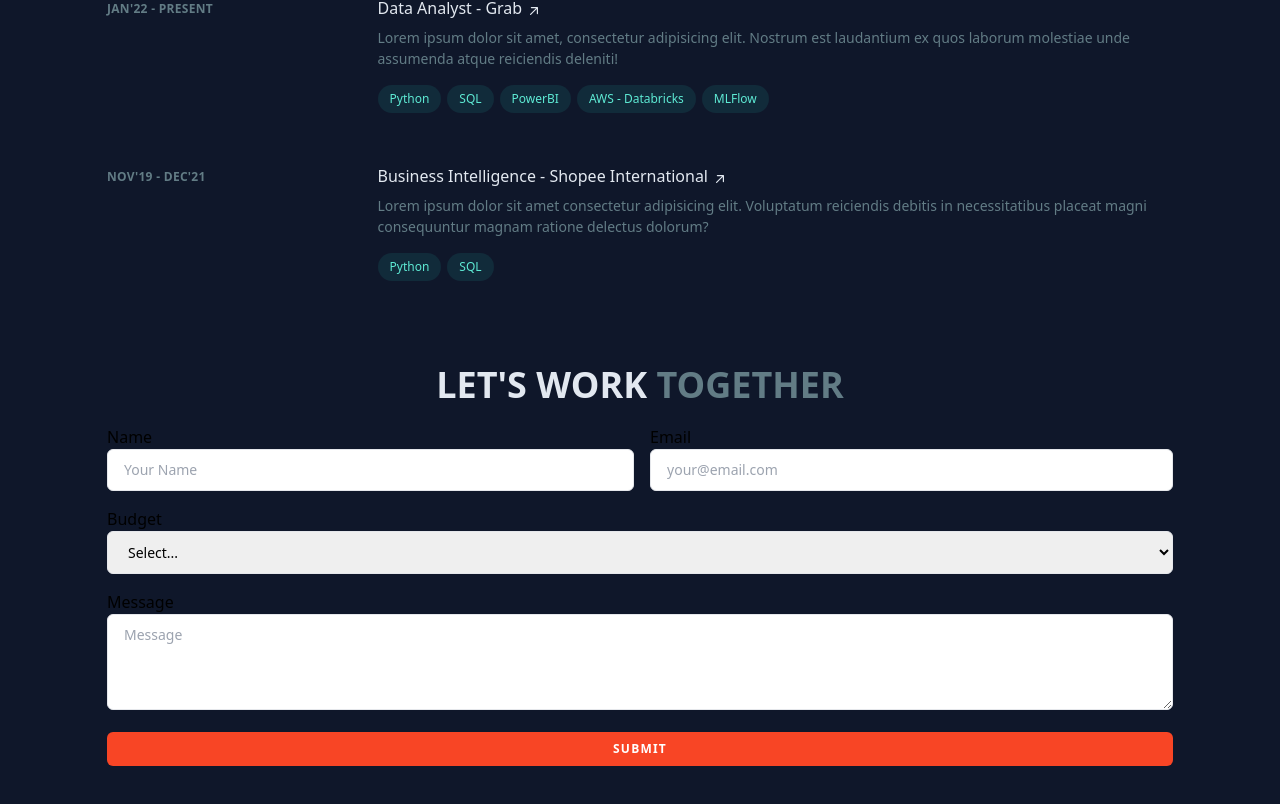
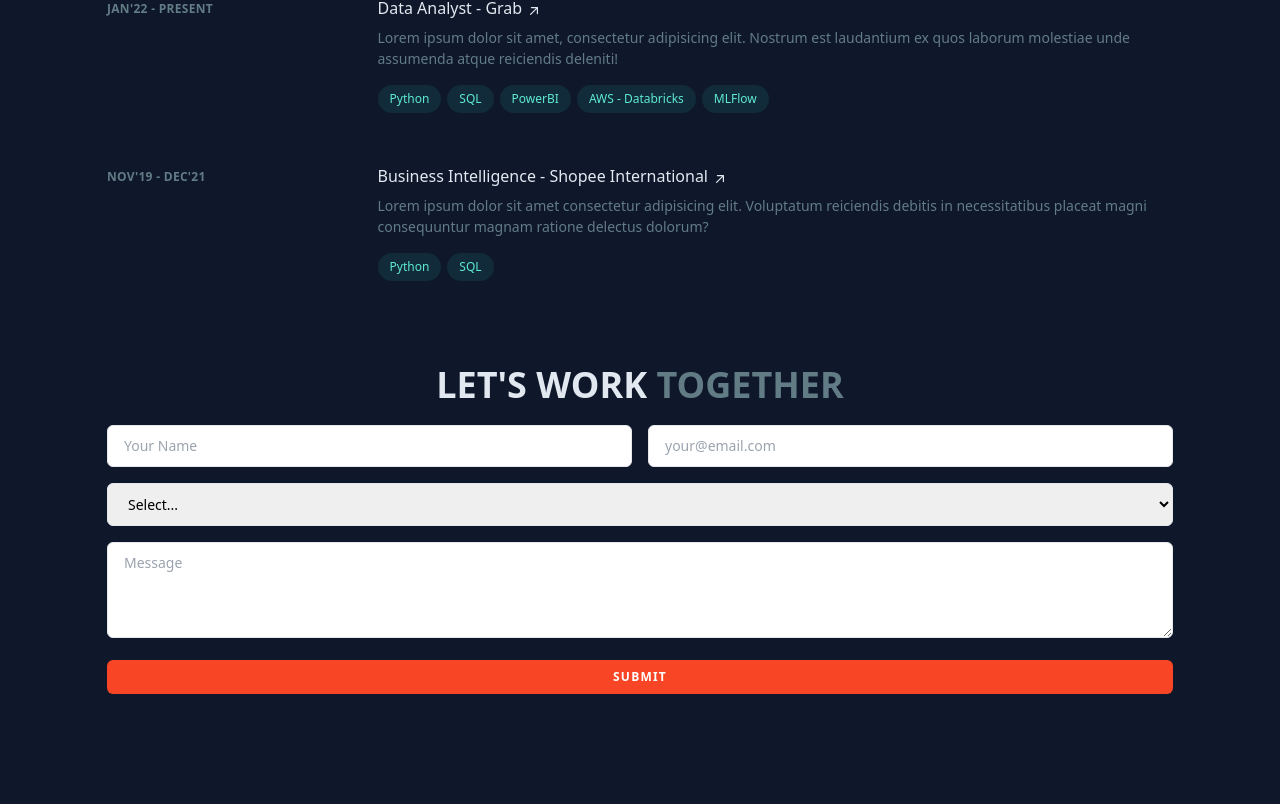
Before and after one commit to fahimhm/fahimworks.online, a React (Vite) app in the folder client/: page / in a window 1280 px wide. Shown: the part 1457-2261 px from the top of the page. Built offline with nearby package versions, Linux system fonts and the light colour scheme; no server answers.

Commit message:
fix: base URL on UI
earlier, UI cannot connect to back end, turns out the URL is not correct

```diff
--- a/client/src/components/ContactMeForm.jsx
+++ b/client/src/components/ContactMeForm.jsx
@@ -44,19 +44,16 @@ export default function ContactMeForm() {
       <form onSubmit={handleForm} method='post' className='mt-5'>
         <div className='flex space-x-4'>
           <label htmlFor='name' className='flex-grow block text-left'>
-            Name
           <input type='text' name='name' value={data.name} onChange={(e) => setData({...data, name: e.target.value })} required placeholder='Your Name' className='outline-black w-full rounded-md py-2.5 px-4 border text-sm' />
           </label>
 
           <label htmlFor='email' className='flex-grow block text-left'>
-            Email
           <input type='email' name='email' value={data.email} onChange={(e) => setData({...data, email: e.target.value })} required placeholder='your@email.com' className='outline-black w-full rounded-md py-2.5 px-4 border text-sm' />
           </label>
         </div>
 
         <div className='flex mt-4'>
           <label htmlFor='budget' className='flex-grow block text-left'>
-            Budget
           <select
             name='budget'
             value={data.budget}
@@ -74,7 +71,6 @@ export default function ContactMeForm() {
 
         <div className='flex mt-4'>
           <label htmlFor='message' className='flex-grow block text-left'>
-            Message
           <textarea name='message' value={data.message} onChange={(e) => setData({...data, message: e.target.value })} required placeholder='Message' className='outline-black w-full h-24 rounded-md py-2.5 px-4 border text-sm' />
           </label>
         </div>
```
Also changed, not shown: 1 other file (tests, documents, lock files or other folders).
